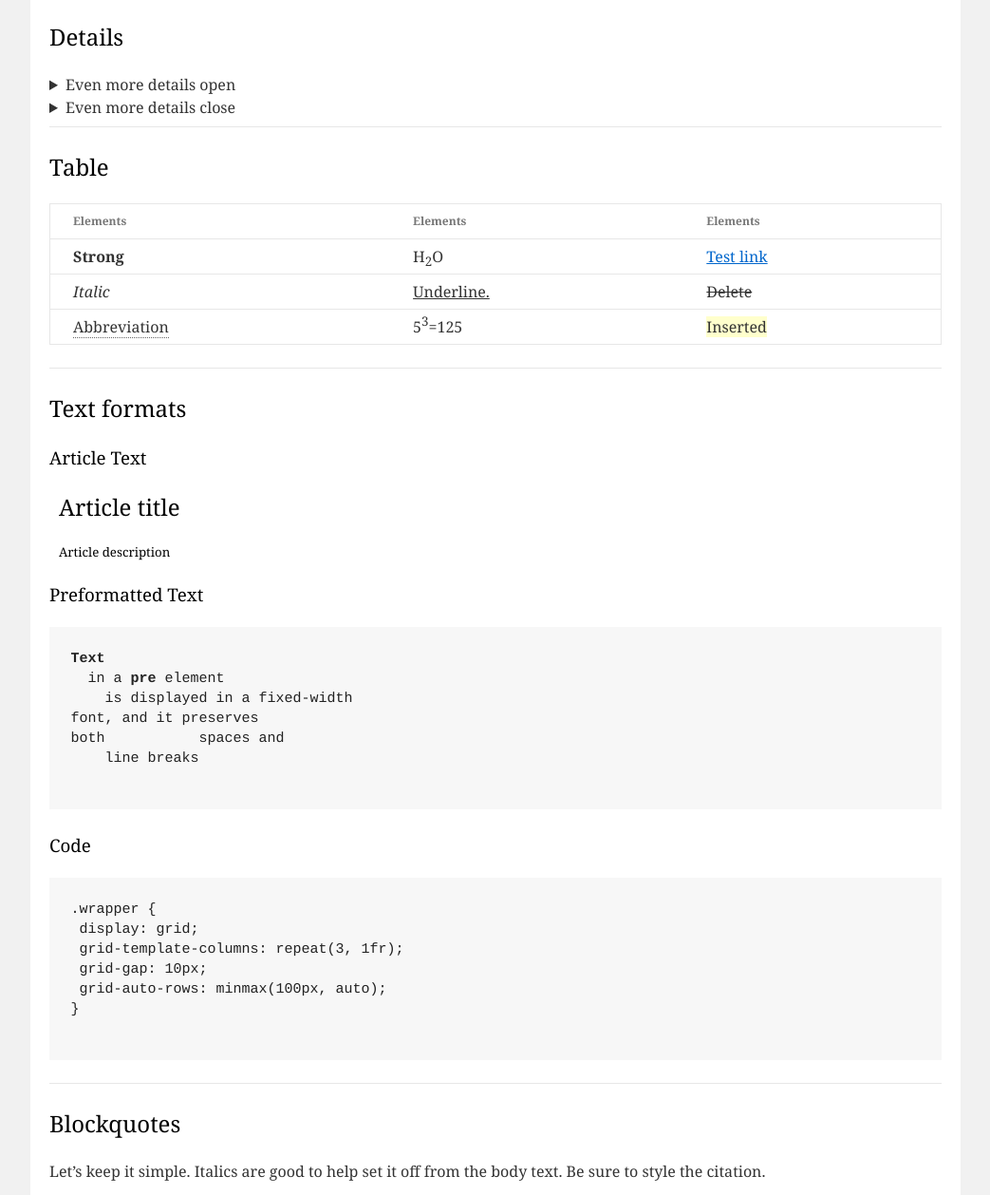
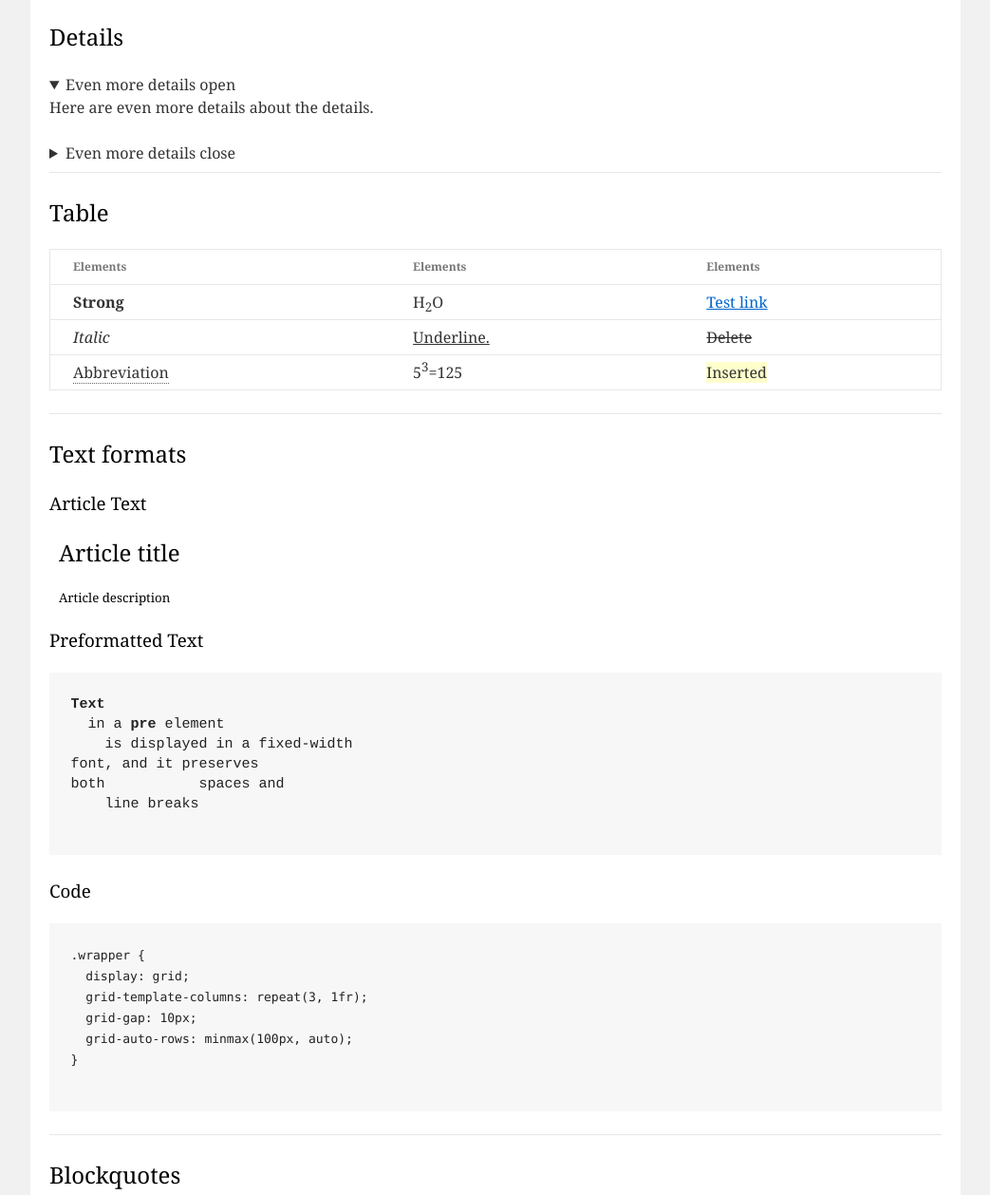
Before and after one commit to Orest777/front-end-lab-8, a plain HTML site: page homework_01/index.html in a window 1280 px wide. Shown: the part 786-2044 px from the top of the page at 95% size, without its empty margins (118-1161 px from the left). Drawn offline with Linux system fonts and the light colour scheme.

Commit message:
correct the mistakes

```diff
--- a/homework_01/index.html
+++ b/homework_01/index.html
@@ -68,7 +68,7 @@
               <dd>description 2</dd>
             </dl>
             <h2>Details</h2>
-            <details>
+            <details open="open">
               <summary>Even more details open</summary>
               <p>Here are even more details about the details.</p>
             </details>
@@ -118,12 +118,12 @@ both           spaces and
           </pre>
             <h3>Code</h3>
             <pre>
-.wrapper {
- display: grid;
- grid-template-columns: repeat(3, 1fr);
- grid-gap: 10px;
- grid-auto-rows: minmax(100px, auto);
-}
+<code>.wrapper {
+  display: grid;
+  grid-template-columns: repeat(3, 1fr);
+  grid-gap: 10px;
+  grid-auto-rows: minmax(100px, auto);
+}</code>
           </pre>
             <hr>
             <h2 id="blockquotes">Blockquotes</h2>
```
